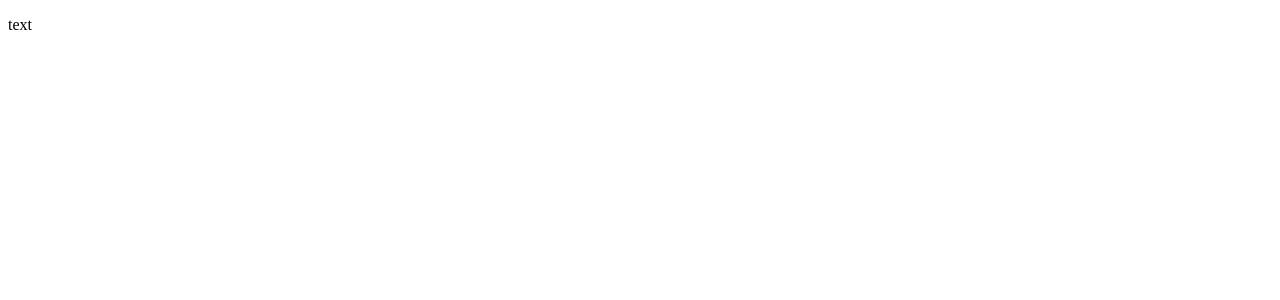
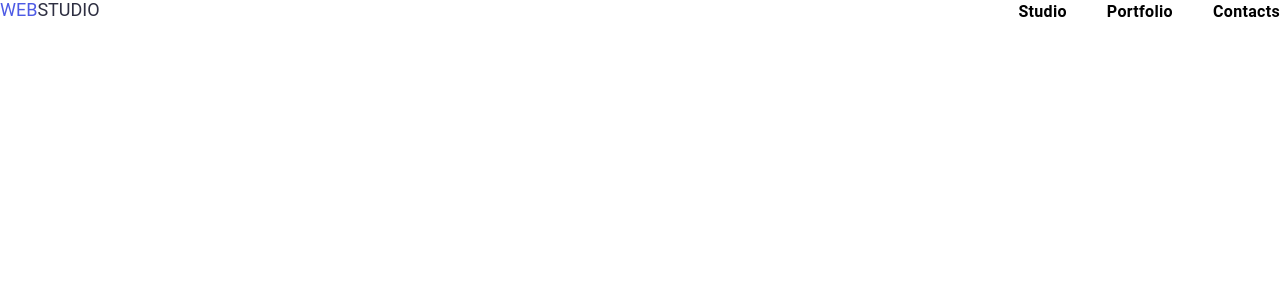
Before and after one commit to Illia-RD/web-studio-3.0, a React (Create React App) app: page / in a window 1280 px wide. Shown: the top 300 px of the page. Built offline with nearby package versions, Linux system fonts and the light colour scheme.

Commit message:
make changes

```diff
--- a/package.json
+++ b/package.json
@@ -10,6 +10,8 @@
     "react": "^18.1.0",
     "react-dom": "^18.1.0",
     "react-scripts": "5.0.1",
+    "styled-components": "^6.1.1",
+    "styled-normalize": "^8.1.0",
     "web-vitals": "^2.1.3"
   },
   "scripts": {
--- a/src/components/App.jsx
+++ b/src/components/App.jsx
@@ -3,8 +3,7 @@ import Header from './header/header';
 export const App = () => {
   return (
     <>
-      {/* <Header /> */}
-      <p>text</p>
+      <Header />
     </>
   );
 };
--- a/src/components/header/header.jsx
+++ b/src/components/header/header.jsx
@@ -18,7 +18,7 @@ const Header = () => {
           <LeftHalf>WEB</LeftHalf>
           <RightHalf>STUDIO</RightHalf>
         </Logo>
-        {/* <Navigation /> */}
+        <Navigation />
       </HeaderContainer>
     </HeaderWrapper>
   );
--- a/src/index.js
+++ b/src/index.js
@@ -7,7 +7,7 @@ import GlobalStyles from 'global/GlobalStyles';
 
 ReactDOM.createRoot(document.getElementById('root')).render(
   <React.StrictMode>
-    {/* <GlobalStyles /> */}
+    <GlobalStyles />
     <App />
   </React.StrictMode>
 );
```
